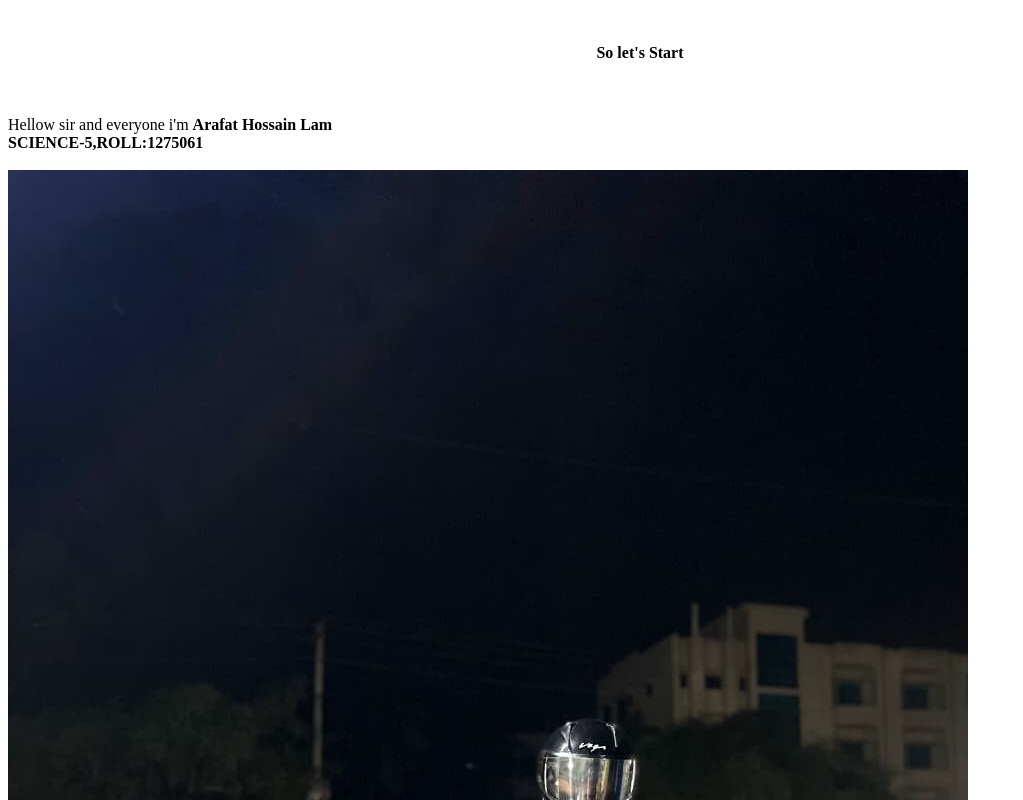
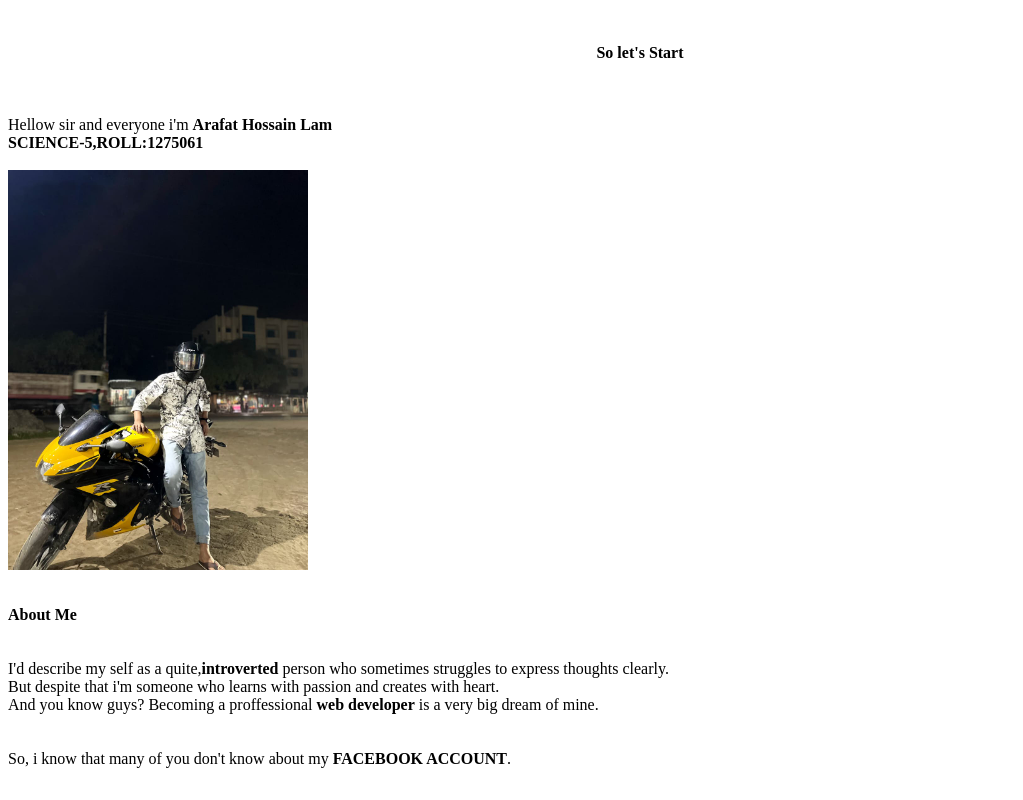
Before and after one commit to arafathossainlam/WEB-ARAFAT, a plain HTML site: page index.html in a window 1280 px wide. Shown: the top 800 px of the page, without its empty margins (0-1023 px from the left). Drawn offline with Linux system fonts and the light colour scheme; files whose address does not match are found by name.

Commit message:
Update index.html

```diff
--- a/index.html
+++ b/index.html
@@ -5,7 +5,7 @@
 
 Hellow sir and everyone i'm <b>Arafat Hossain Lam <br>SCIENCE-5,ROLL:1275061</b>
 <br></br>
-<img src="C:\Users\PC\Pictures\WhatsApp Image 2025-11-13 at 19.41.47_46271293.jpg" alt="C:\Users\PC\Pictures\WhatsApp Image 2025-11-13 at 19.41.47_46271293.jpg"><br>
+<img src="C:\Users\PC\Pictures\WhatsApp Image 2025-11-13 at 19.41.47_46271293.jpg" width="300"><br>
 <br></br>
 <b>About Me
 </b><br>
```
